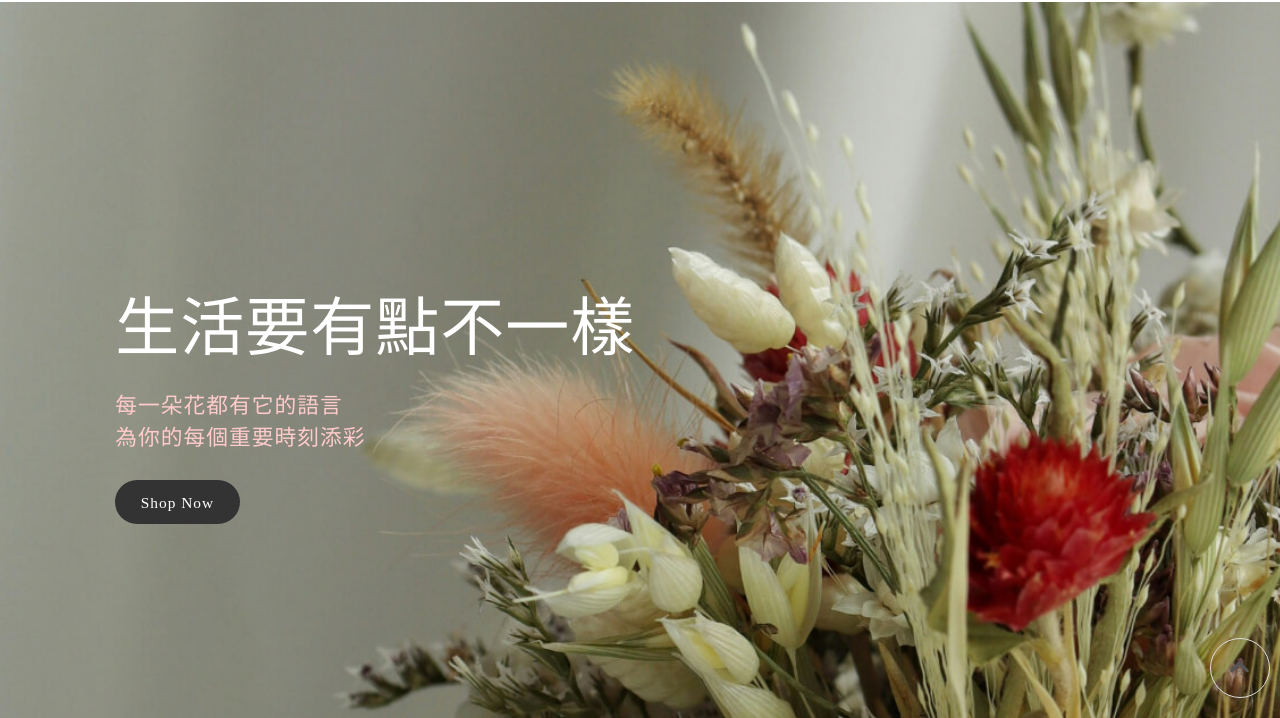
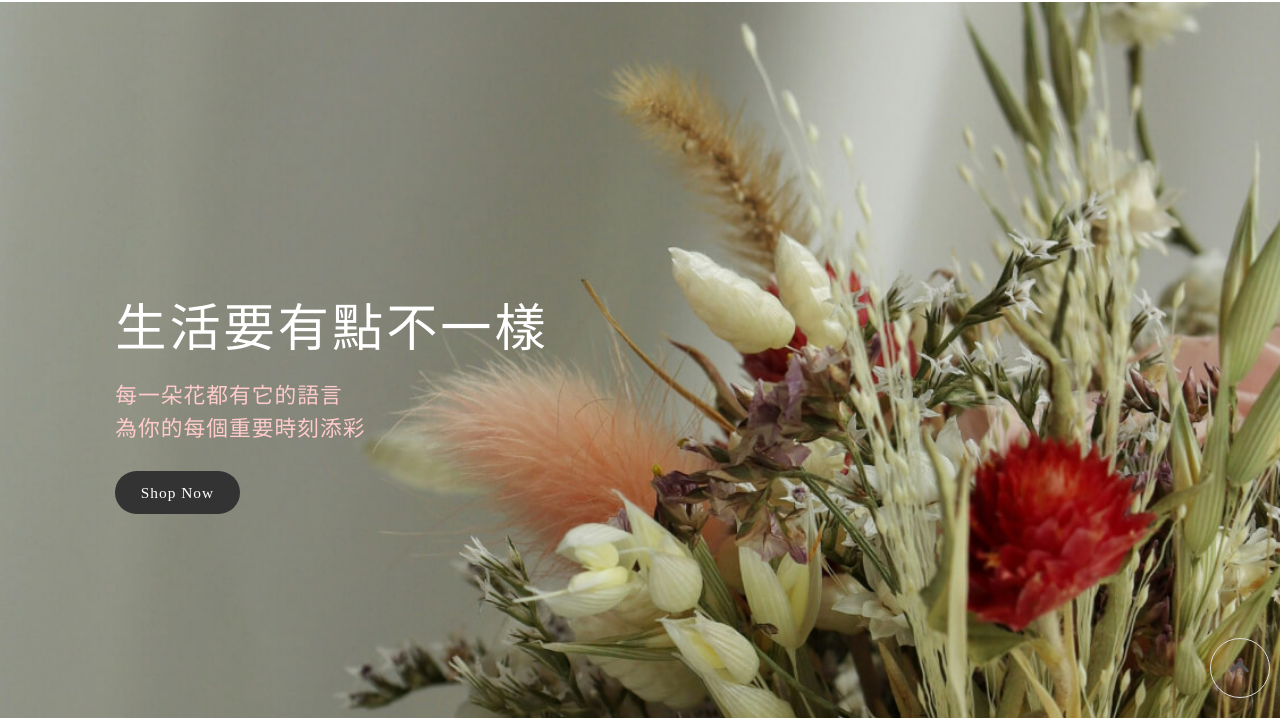
Before and after one commit to kljenny/----, a plain HTML site: page index.html in a window 1280 px wide. Shown: the part 82-800 px from the top of the page. Drawn offline with nearby package versions, Linux system fonts and the light colour scheme; a web font is replaced by a local one.

Commit message:
改標題

```diff
--- a/index.css
+++ b/index.css
@@ -66,13 +66,14 @@ section {
 }
 
 .banner-content h3 {
-    font-size: 4rem;
+    font-size: 3.5rem;
     font-family: 'NotoSerif-DisplayRegular', sans-serif;
     color: #fff;
 }
 
 .banner-content span {
-    font-size: 5rem;
+    font-size: 4rem;
+    letter-spacing: 3px;
     color: #fff;
     padding: 1rem 0;
     line-height: 1.5;
```
